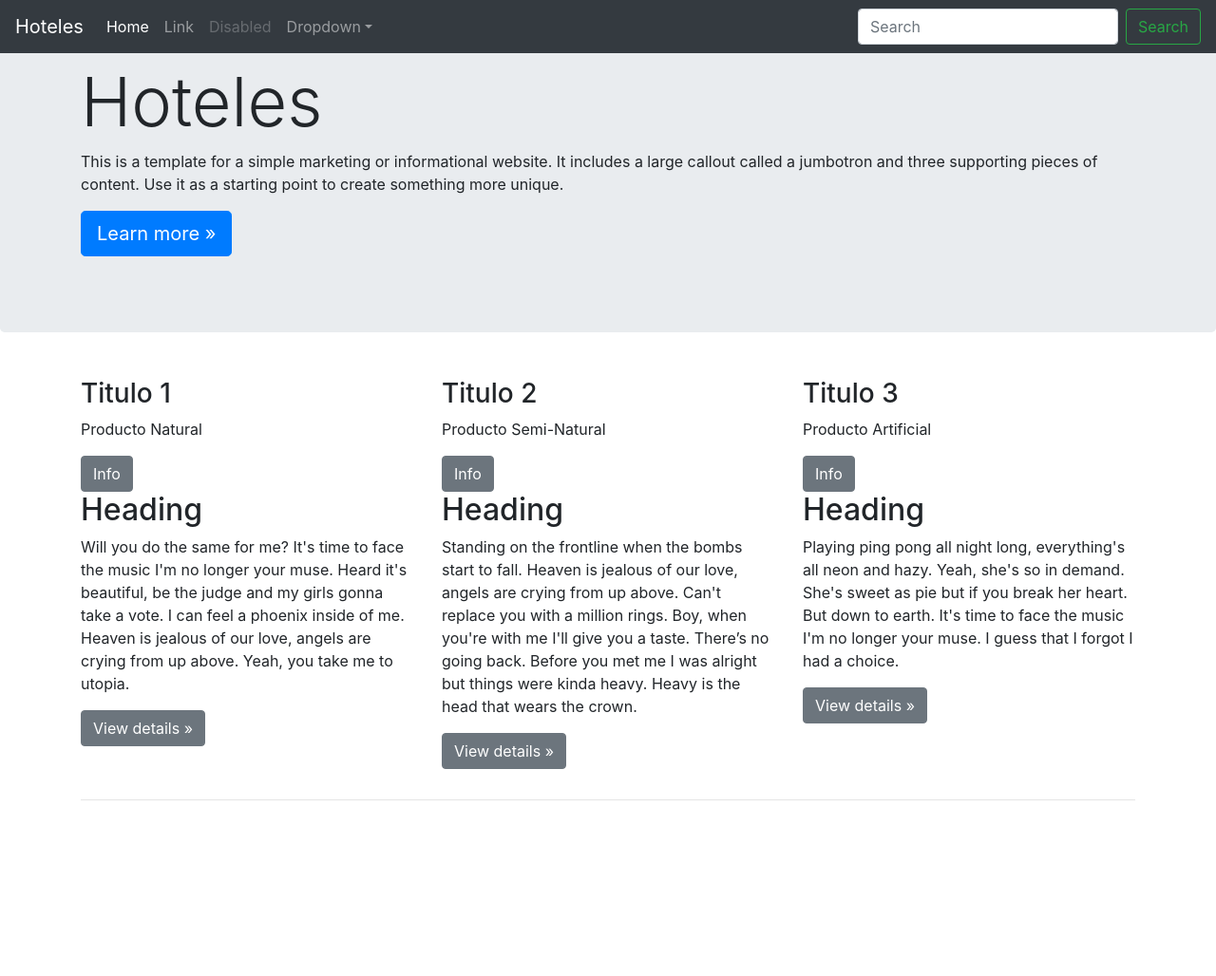
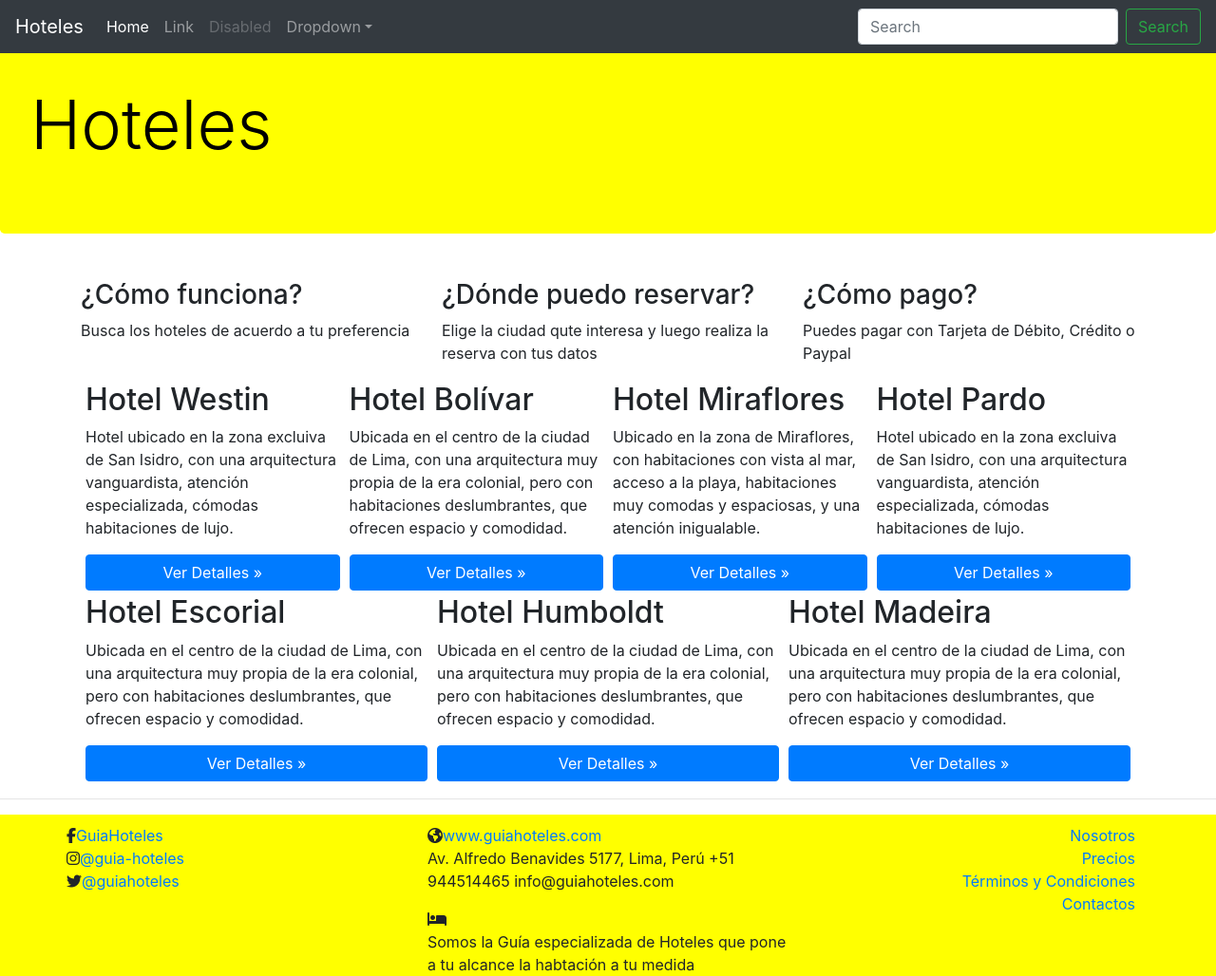
Before and after one commit to jpgotopo/bootsproducts, a website: page index.html in a window 1280 px wide. Shown: the whole page at 95% size. Before the commit the page ends 859 px from the top, so only its background shows below. Drawn offline with nearby package versions, Linux system fonts and the light colour scheme.

Commit message:
creando archivo css y añadiendo hoteles y footer

```diff
--- /dev/null
+++ b/css/main.css
@@ -0,0 +1,20 @@
+.jumbotron {
+    background-color:yellow;
+    color: black;
+}
+
+footer {
+    padding: 10px 10px 0px 10px;
+    background-color:yellow;
+    margin-top: 10px;
+    margin-bottom: 0px;
+}
+
+.card-hotel{
+    flex: 1 250px;
+    padding: 2px 5px 2px 5px;
+}
+
+.btn-reserva{
+    width:100%;
+}
--- a/index.html
+++ b/index.html
@@ -7,6 +7,7 @@
 
     <!-- Bootstrap CSS -->
     <link rel="stylesheet" href="node_modules/bootstrap/dist/css/bootstrap.min.css" integrity="sha384-B0vP5xmATw1+K9KRQjQERJvTumQW0nPEzvF6L/Z6nronJ3oUOFUFpCjEUQouq2+l" crossorigin="anonymous">
+    <<link rel="stylesheet" href="css/main.css">
 
     <title>Hello, world!</title>
   </head>
@@ -48,50 +49,129 @@
 
   <!-- Main jumbotron for a primary marketing message or call to action -->
   <div class="jumbotron">
-    <div class="container">
-      <h1 class="display-3">Hoteles</h1>
-      <p>This is a template for a simple marketing or informational website. It includes a large callout called a jumbotron and three supporting pieces of content. Use it as a starting point to create something more unique.</p>
-      <p><a class="btn btn-primary btn-lg" href="#" role="button">Learn more &raquo;</a></p>
-    </div>
-  </div>
-  <div class="container">
-    <div class="row">
-      <div class="col-md-4">
-        <p><h3>Titulo 1</h3> Producto Natural</p>
-        <button class="btn btn-secondary" type="submit">Info</button>
-        </div>
-      <div class="col-md-4"><p><h3>Titulo 2</h3> Producto Semi-Natural</p><button class="btn btn-secondary" type="submit">Info</button></div>
-      <div class="col-md-4"><p><h3>Titulo 3</h3> Producto Artificial</p><button class="btn btn-secondary" type="submit">Info</button></div>
-    </div>
-
-
+    <h1 class="display-3">Hoteles</h1>
 
   </div>
   <div class="container">
-    <!-- Example row of columns -->
-    <div class="row">
-      <div class="col-md-4">
-        <h2>Heading</h2>
-        <p>Will you do the same for me? It's time to face the music I'm no longer your muse. Heard it's beautiful, be the judge and my girls gonna take a vote. I can feel a phoenix inside of me. Heaven is jealous of our love, angels are crying from up above. Yeah, you take me to utopia.</p>
-        <p><a class="btn btn-secondary" href="#" role="button">View details &raquo;</a></p>
+      <div class="row">
+        <div class="col-sm-4">
+          <p>
+            <h3>¿Cómo funciona?</h3>
+            <p>Busca los hoteles de acuerdo a tu preferencia</p>
+          </p>
+        </div>
+        <div class="col-sm-4">
+          <p>
+            <h3>¿Dónde puedo reservar?</h3>
+            <p>Elige la ciudad qute interesa y luego realiza la reserva con tus datos</p>
+          </p>
+        </div>
+        <div class="col-sm-4">
+          <p>
+            <h3>¿Cómo pago?</h3>
+            <p>Puedes pagar con Tarjeta de Débito, Crédito o Paypal</p>
+          </p>
+        </div>
       </div>
-      <div class="col-md-4">
-        <h2>Heading</h2>
-        <p>Standing on the frontline when the bombs start to fall. Heaven is jealous of our love, angels are crying from up above. Can't replace you with a million rings. Boy, when you're with me I'll give you a taste. There’s no going back. Before you met me I was alright but things were kinda heavy. Heavy is the head that wears the crown.</p>
-        <p><a class="btn btn-secondary" href="#" role="button">View details &raquo;</a></p>
+      <div class="d-flex flex-wrap">
+      <div class="card-hotel d-flex flex-column justify-content-between">
+        <div>
+          <h2>Hotel Westin</h2>
+          <p>Hotel ubicado en la zona excluiva de San Isidro, con una arquitectura vanguardista, atención especializada, cómodas habitaciones de lujo.</p>
+
+        </div>
+        <div><button class="btn btn-primary btn-reserva">Ver Detalles &raquo;</button></div>
       </div>
-      <div class="col-md-4">
-        <h2>Heading</h2>
-        <p>Playing ping pong all night long, everything's all neon and hazy. Yeah, she's so in demand. She's sweet as pie but if you break her heart. But down to earth. It's time to face the music I'm no longer your muse. I guess that I forgot I had a choice.</p>
-        <p><a class="btn btn-secondary" href="#" role="button">View details &raquo;</a></p>
+      <div class="card-hotel d-flex flex-column justify-content-between ">
+        <div>
+          <h2>Hotel Bolívar</h2>
+          <p>Ubicada en el centro de la ciudad de Lima, con una arquitectura muy propia de la era colonial, pero con habitaciones deslumbrantes, que ofrecen espacio y comodidad.</p>
+        </div>
+        <div><button class="btn btn-primary btn-reserva">Ver Detalles &raquo;</button></div>
+      </div>
+      <div class="card-hotel d-flex flex-column justify-content-between">
+        <div>
+          <h2>Hotel Miraflores</h2>
+          <p>Ubicado en la zona de Miraflores, con habitaciones con vista al mar, acceso a la playa, habitaciones muy comodas y espaciosas, y una atención inigualable.</p>
+        </div>
+        <div><button class="btn btn-primary btn-reserva">Ver Detalles &raquo;</button></div>
+      </div>
+      <div class="card-hotel d-flex flex-column justify-content-between">
+        <div>
+          <h2>Hotel Pardo</h2>
+          <p>Hotel ubicado en la zona excluiva de San Isidro, con una arquitectura vanguardista, atención especializada, cómodas habitaciones de lujo.</p>
+        </div>
+        <div><button class="btn btn-primary btn-reserva">Ver Detalles &raquo;</button></div>
+      </div>
+      <div class="card-hotel d-flex flex-column justify-content-between">
+        <div>
+          <h2>Hotel Escorial</h2>
+          <p>Ubicada en el centro de la ciudad de Lima, con una arquitectura muy propia de la era colonial, pero con habitaciones deslumbrantes, que ofrecen espacio y comodidad.</p>
+        </div>
+        <div><button class="btn btn-primary btn-reserva">Ver Detalles &raquo;</button></div>
+      </div>
+      <div class="card-hotel d-flex flex-column justify-content-between">
+        <div>
+          <h2>Hotel Humboldt</h2>
+          <p>Ubicada en el centro de la ciudad de Lima, con una arquitectura muy propia de la era colonial, pero con habitaciones deslumbrantes, que ofrecen espacio y comodidad.</p>
+        </div>
+        <div><button class="btn btn-primary btn-reserva">Ver Detalles &raquo;</button></div>
+      </div>
+      <div class="card-hotel d-flex flex-column justify-content-between">
+        <div>
+          <h2>Hotel Madeira</h2>
+          <p>Ubicada en el centro de la ciudad de Lima, con una arquitectura muy propia de la era colonial, pero con habitaciones deslumbrantes, que ofrecen espacio y comodidad.</p>
+        </div>
+        <div><button class="btn btn-primary btn-reserva">Ver Detalles &raquo;</button></div>
       </div>
     </div>
 
+  </div>
+
     <hr>
 
-  </div> <!-- /container -->
-
 </main>
+<footer>
+  <div class="container">
+    <div class="row">
+      <div class="col-sm-4 d-flex flex-column">
+        <div class="row social">
+          <div class="rrss"><i class="fa fa-facebook" aria-hidden="true"></i></div>
+          <div class="titulors"><a href="www.facebook.com">GuiaHoteles</a> </div>
+        </div>
+        <div class="row social">
+          <div class="rrss"><i class="fa fa-instagram" aria-hidden="true"></i></div>
+          <div class="titulors"><a href="www.instagram.com">@guia-hoteles</a></div>
+        </div>
+           <div class="row social">
+              <div class="rrss"><i class="fa fa-twitter" aria-hidden="true"></i></div>
+              <div class="titulors"><a href="www.instagram.com">@guiahoteles</a></div>
+           </div>
+      </div>
+      <div class="col-sm-4">
+        <div class="row social">
+          <div class="rrss"><i class="fa fa-globe" aria-hidden="true"></i></div>
+          <div class="titulors"><a href="www.guiahoteles.com">www.guiahoteles.com</a></div>
+          <address>
+            Av. Alfredo Benavides 5177, Lima, Perú
+            +51 944514465
+            info@guiahoteles.com
+          </address>
+        </div>
+        <div class="row social">
+          <div class="rrss"><i class="fa fa-hotel"></i></div>
+          <div class="info">Somos la Guía especializada de Hoteles que pone a tu alcance la habtación a tu medida</div>
+        </div>
+      </div>
+      <div class="col-sm-4 d-flex flex-column align-items-end">
+        <a href="www.guiahoteles.com/aboutus">Nosotros</a>
+        <a href="www.guiahoteles.com/prices">Precios</a>
+        <a href="www.guiahoteles.com/terms">Términos y Condiciones</a>
+        <a href="www.guiahoteles.com/contacts">Contactos</a>
+      </div>
+    </div>
+  </div>
+</footer>
 
     <!-- Optional JavaScript; choose one of the two! -->
 
@@ -99,6 +179,8 @@
     <script src="node_modules/jquery/dist/jquery.min.js"></script>
     <script src="node_modules/popper.js/dist/popper.min.js"></script>
     <script src="node_modules/bootstrap/dist/js/bootstrap.min.js"></script>
+    <script src="https://use.fontawesome.com/27a8da6c2e.js"></script>
+
 
     <!-- Option 2: Separate Popper and Bootstrap JS -->
     <!--
```
